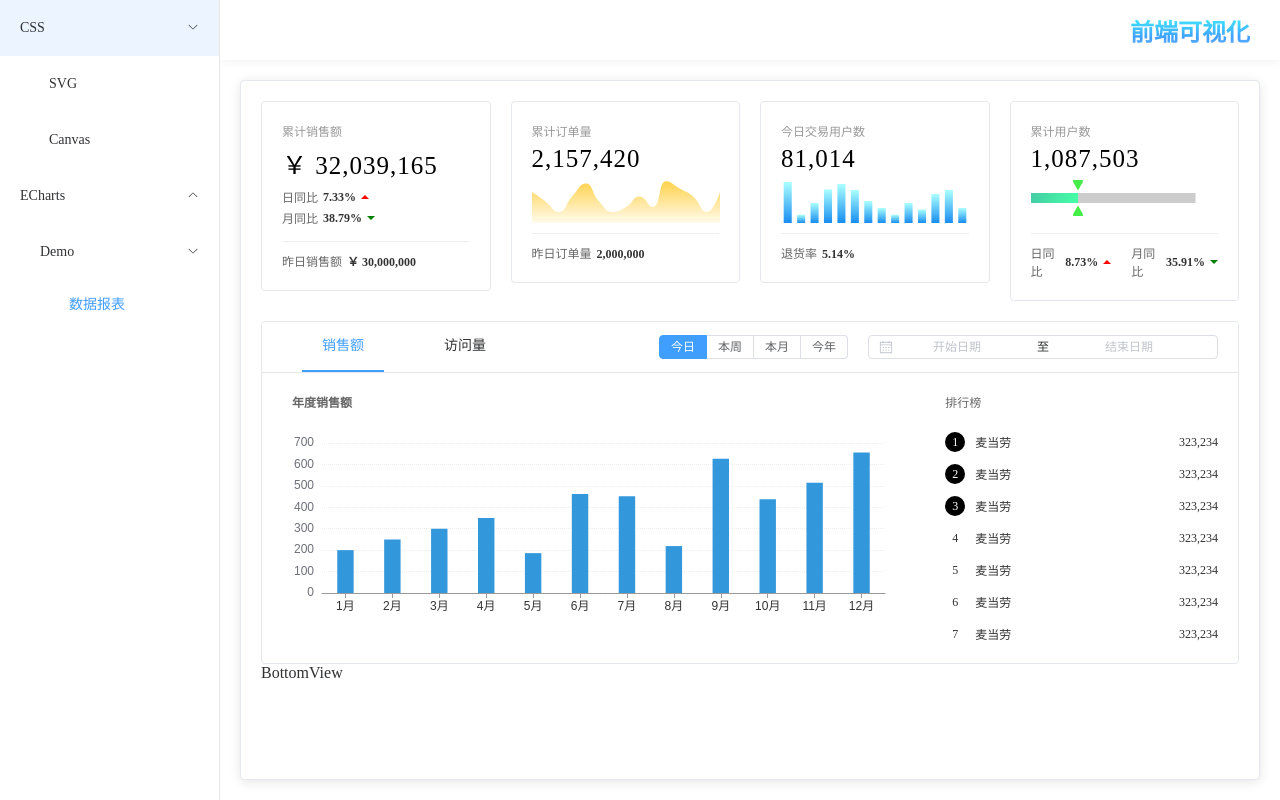
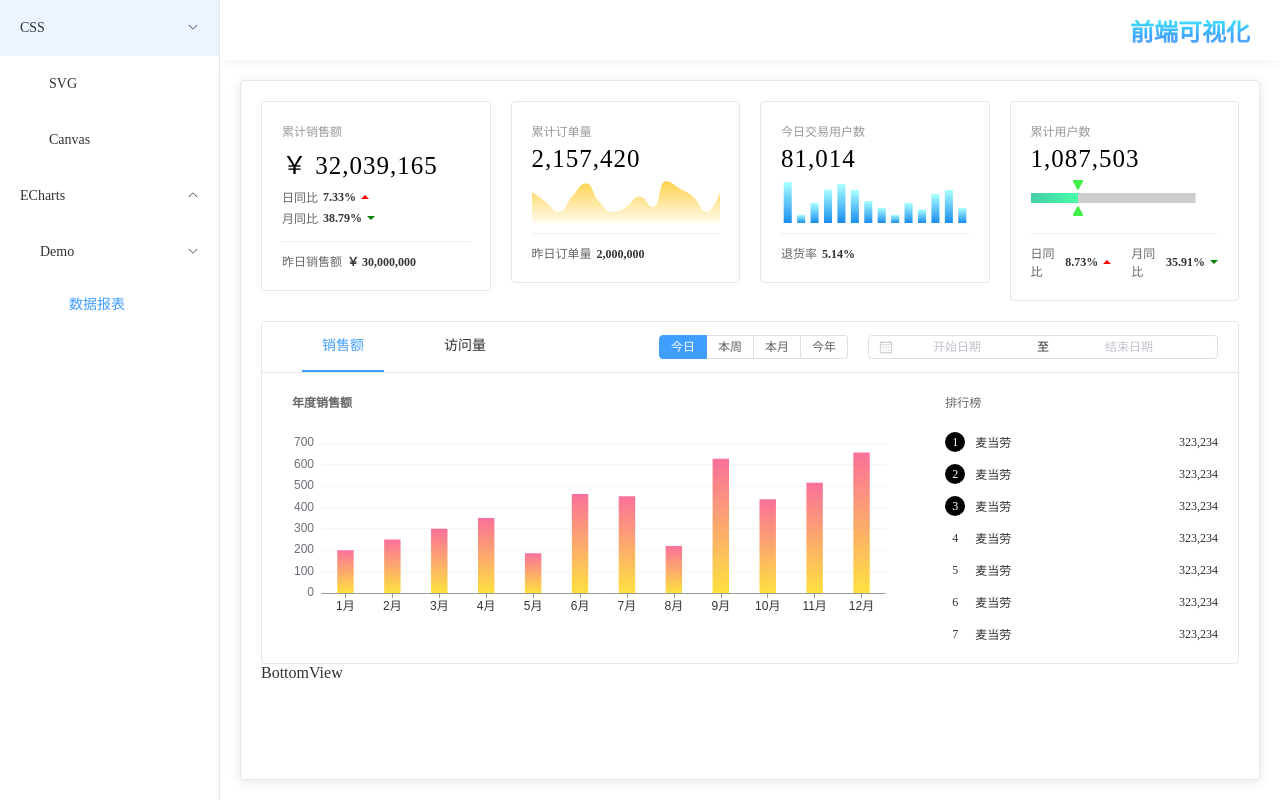
Before and after one commit to h7ml/front-end-data-visualization, a Vue app: page /#/eCharts/datavReportDev in a window 1280 px wide. Built offline with nearby package versions, Linux system fonts and the light colour scheme; a small style sheet from the web is missing.

Commit message:
echarts 修改年度销售额的配色

```diff
--- a/src/views/ECharts/DatavReportDev/components/SalseView/SalseView.vue
+++ b/src/views/ECharts/DatavReportDev/components/SalseView/SalseView.vue
@@ -36,21 +36,18 @@
       </template>
       <template #default>
         <div class="salse__view__chart__wrapper">
-          <ChartDom class="chart__dom" :options="chartOption" />
+          <ChartDom class="chart__dom" :options="salseChartOption" />
           <div class="sales__view__list">
             <div class="sales__view__title">排行榜</div>
             <div class="list__item__wrapper">
               <div class="list__item" v-for="item in rankData" :key="item.no">
                 <div
-                  :class="[
-                    'list__item__no',
-                    +item.no <= 3 ? 'top__no' : ''
-                  ]"
+                  :class="['list__item__no', +item.no <= 3 ? 'top__no' : '']"
                 >
-                  {{item.no}}
+                  {{ item.no }}
                 </div>
-                <div class="list__item__name">{{item.name}}</div>
-                <div class="list__item__money">{{item.money}}</div>
+                <div class="list__item__name">{{ item.name }}</div>
+                <div class="list__item__money">{{ item.money }}</div>
               </div>
             </div>
           </div>
@@ -61,144 +58,171 @@
 </template>
 
 <script setup>
-import { ref, reactive } from 'vue'
-import ChartDom from './ChartDom.vue'
+import { ref, reactive } from "vue";
+import ChartDom from "./ChartDom.vue";
+import * as echarts from "echarts";
 
-const activeIndex = ref('1')
+const activeIndex = ref("1");
 
 function onMenuSelect(index) {
-  activeIndex.value = index
+  activeIndex.value = index;
 }
 
-const radioSelect = ref('今日')
+const radioSelect = ref("今日");
 
 const datePicker = reactive({
-  date: '',
+  date: "",
   shortcuts: [
     {
-      text: '最近一周',
+      text: "最近一周",
       value: () => {
-        const end = new Date()
-        const start = new Date()
-        start.setTime(start.getTime() - 3600 * 1000 * 24 * 7)
-        return [start, end]
-      }
+        const end = new Date();
+        const start = new Date();
+        start.setTime(start.getTime() - 3600 * 1000 * 24 * 7);
+        return [start, end];
+      },
     },
     {
-      text: '最近一个月',
+      text: "最近一个月",
       value: () => {
-        const end = new Date()
-        const start = new Date()
-        start.setTime(start.getTime() - 3600 * 1000 * 24 * 30)
-        return [start, end]
-      }
+        const end = new Date();
+        const start = new Date();
+        start.setTime(start.getTime() - 3600 * 1000 * 24 * 30);
+        return [start, end];
+      },
     },
     {
-      text: '最近三个月',
+      text: "最近三个月",
       value: () => {
-        const end = new Date()
-        const start = new Date()
-        start.setTime(start.getTime() - 3600 * 1000 * 24 * 90)
-        return [start, end]
-      }
-    }
-  ]
-})
+        const end = new Date();
+        const start = new Date();
+        start.setTime(start.getTime() - 3600 * 1000 * 24 * 90);
+        return [start, end];
+      },
+    },
+  ],
+});
 
-const chartOption = ref({
+// 销售额
+const salseChartOption = ref({
   title: {
-    text: '年度销售额',
+    text: "年度销售额",
     textStyle: {
       fontSize: 12,
-      color: "#666"
+      color: "#666",
     },
     top: 20,
-    left: 25
+    left: 25,
   },
   xAxis: {
-    type: 'category',
-    data: ['1月', '2月', '3月', '4月', '5月', '6月', '7月', '8月', '9月', '10月', '11月', '12月'],
+    type: "category",
+    data: [ "1月", "2月", "3月", "4月", "5月", "6月", "7月", "8月", "9月", "10月", "11月", "12月" ],
     axisTick: {
       alignWithLabel: true,
       lineStyle: {
-        color: '#999'
-      }
+        color: "#999",
+      },
     },
     axisLine: {
       lineStyle: {
-        color: '#999'
-      }
+        color: "#999",
+      },
     },
     axisLabel: {
-      color: '#333'
-    }
+      color: "#333",
+    },
   },
   yAxis: {
     axisLine: {
-      show: false
+      show: false,
     },
     axisTick: {
-      show: false
+      show: false,
     },
     splitLine: {
       lineStyle: {
-        type: 'dotted',
-        color: '#eee'
-      }
+        type: "dotted",
+        color: "#eee",
+      },
+    },
+  },
+  series: [
+    {
+      type: "bar",
+      barWidth: "35%",
+      data: [200, 250, 300, 350, 186, 462, 452, 219, 626, 437, 515, 656],
+    },
+  ],
+  color: new echarts.graphic.LinearGradient(
+    0, 0, 0, 1,
+    [
+      { offset: 0, color: "#fa709a" },
+      { offset: 1, color: "#fee140" }
+    ]
+  ),
+  emphasis: {
+    itemStyle: {
+      color: new echarts.graphic.LinearGradient(
+        0, 0, 0, 1,
+        [
+          { offset: 0, color: "#f83600" },
+          { offset: 1, color: "#f9d423" }
+        ]
+      ),
+    },
+  },
+  tooltip: {
+    trigger: 'axis',
+    axisPointer: {
+      type: 'shadow'
     }
   },
-  series: [{
-    type: 'bar',
-    barWidth: '35%',
-    data: [200, 250, 300, 350, 186, 462, 452, 219, 626, 437, 515, 656],
-  }],
-  color: ['#3398DB'],
   grid: {
-      top: 70,
-      bottom: 50,
-      left: 60,
-      right: 60
-    }
-})
+    top: 70,
+    bottom: 50,
+    left: 60,
+    right: 60,
+  },
+});
 
+// 排行榜数据
 const rankData = ref([
   {
     no: 1,
-    name: '麦当劳',
-    money: '323,234'
+    name: "麦当劳",
+    money: "323,234",
   },
   {
     no: 2,
-    name: '麦当劳',
-    money: '323,234'
+    name: "麦当劳",
+    money: "323,234",
   },
   {
     no: 3,
-    name: '麦当劳',
-    money: '323,234'
+    name: "麦当劳",
+    money: "323,234",
   },
   {
     no: 4,
-    name: '麦当劳',
-    money: '323,234'
+    name: "麦当劳",
+    money: "323,234",
   },
   {
     no: 5,
-    name: '麦当劳',
-    money: '323,234'
+    name: "麦当劳",
+    money: "323,234",
   },
   {
     no: 6,
-    name: '麦当劳',
-    money: '323,234'
+    name: "麦当劳",
+    money: "323,234",
   },
   {
     no: 7,
-    name: '麦当劳',
-    money: '323,234'
-  }
-])
-
+    name: "麦当劳",
+    money: "323,234",
+  },
+]);
 </script>
 
 <style lang="scss" scoped>
```
